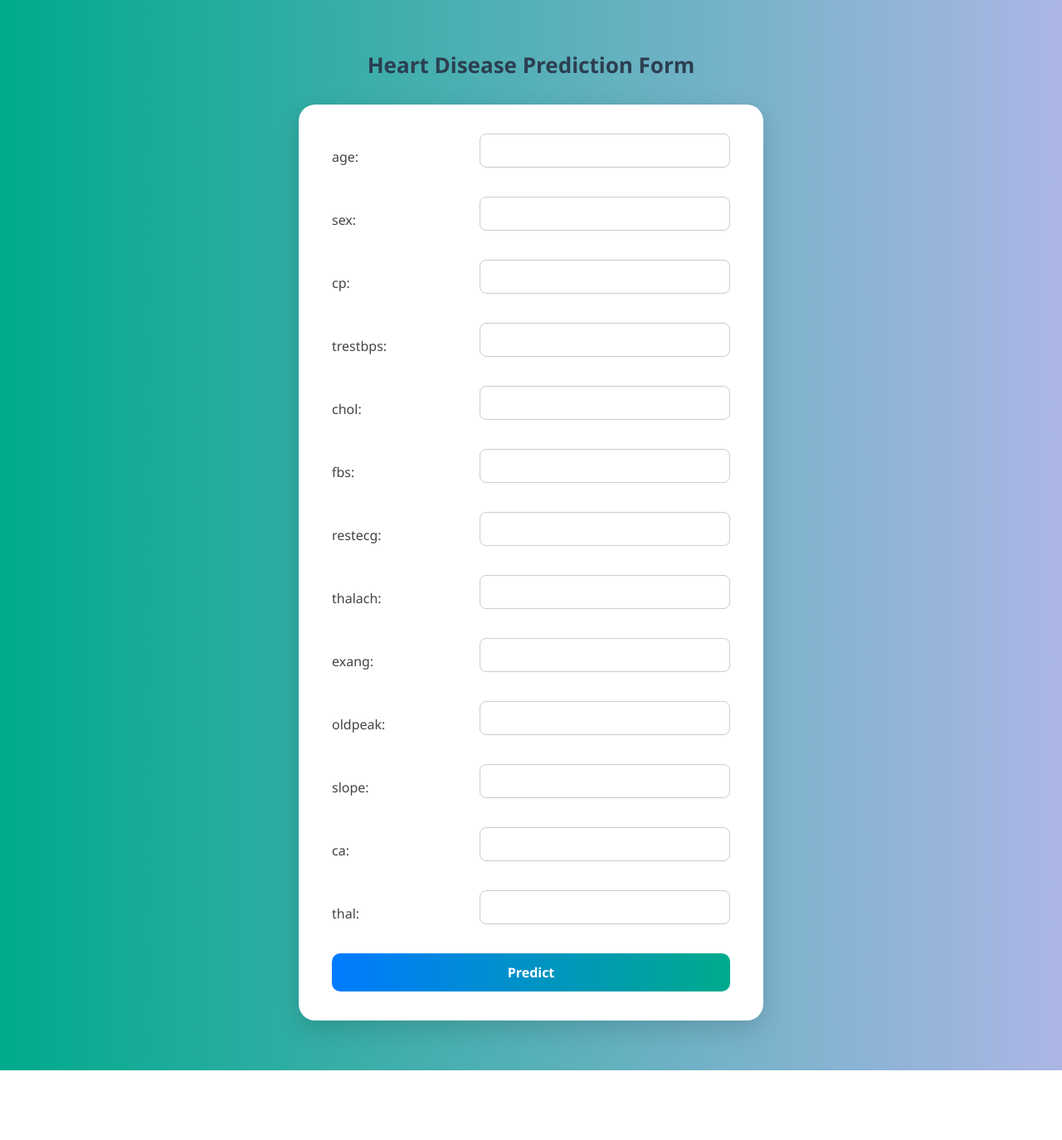
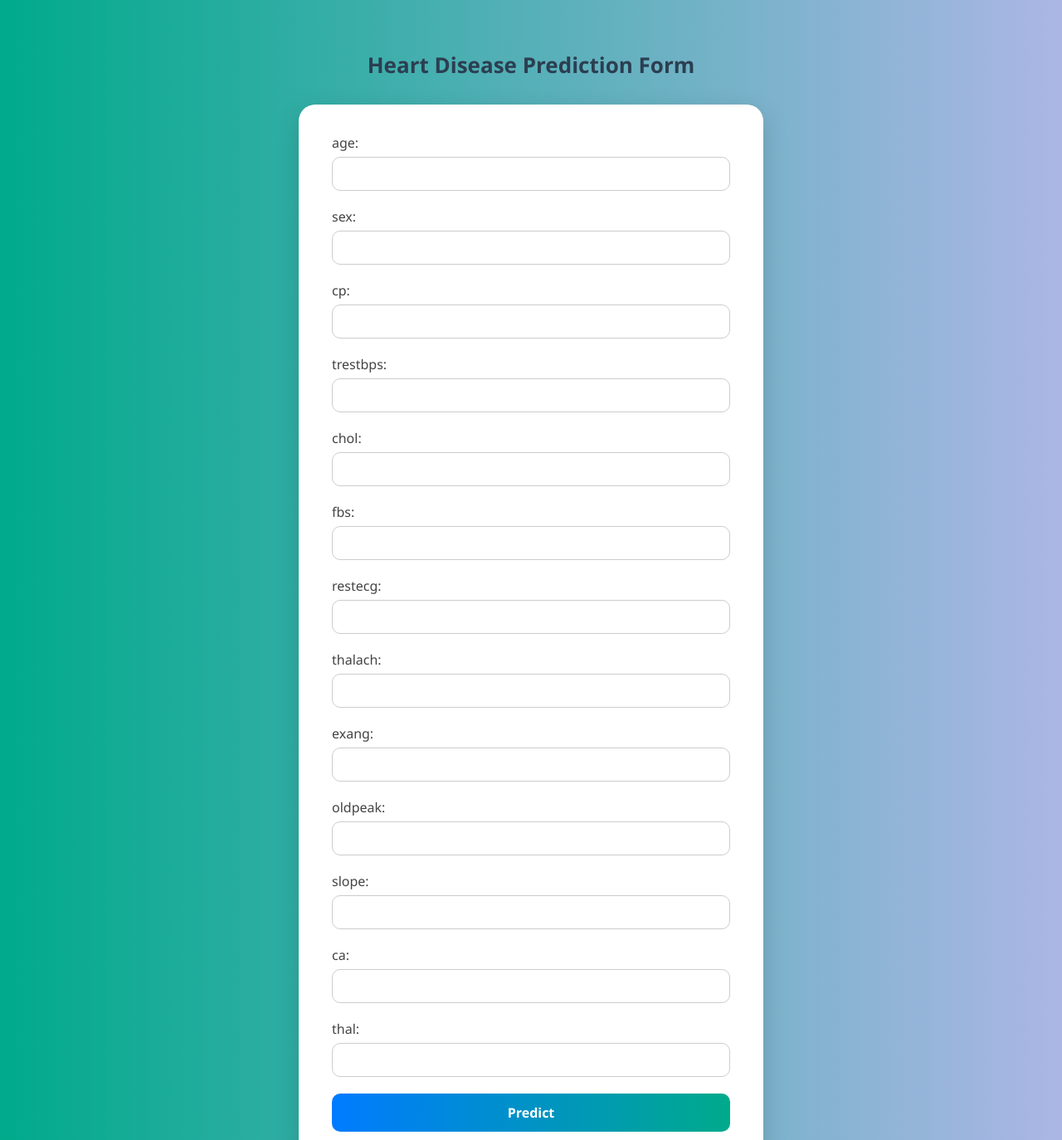
Before and after one commit to shristi76/heart_disease_prediction, a Flask app: page / in a window 1280 px wide. Shown: the top 1374 px of the page at 83% size. Before the commit the page ends 1290 px from the top, so only its background shows below. Run offline with Flask 3, Linux system fonts and the light colour scheme; parts of the project's set-up code (start-up, migrations or seed data) failed here and were passed over.

Commit message:
second commit

```diff
--- a/static/style.css
+++ b/static/style.css
@@ -123,31 +123,3 @@ h3 {
         padding: 25px 20px;
     }
 }
-
-
-
-/* Flex row for label + input */
-.form-row {
-    display: flex;
-    align-items: center;
-    margin-bottom: 15px;
-}
-
-/* Label on the left */
-.form-row label {
-    width: 35%;
-    min-width: 120px;
-    margin-right: 10px;
-    font-weight: 500;
-    color: #444;
-}
-
-/* Input on the right */
-.form-row input[type="text"] {
-    flex: 1;
-    padding: 10px;
-    border: 1px solid #ccc;
-    border-radius: 8px;
-    font-size: 14px;
-    transition: all 0.3s ease;
-}
--- a/templates/index.html
+++ b/templates/index.html
@@ -11,11 +11,9 @@
             <h2>Heart Disease Prediction Form</h2>
             <form action="/predict" method="post">
                 {% for field in ['age', 'sex', 'cp', 'trestbps', 'chol', 'fbs', 'restecg',
-                                 'thalach', 'exang', 'oldpeak', 'slope', 'ca', 'thal'] %}
-                    <div class="form-row">
-                        <label>{{ field }}:</label>
-                        <input type="text" name="{{ field }}" required>
-                    </div>
+                                'thalach', 'exang', 'oldpeak', 'slope', 'ca', 'thal'] %}
+                    <label>{{ field }}:</label>
+                    <input type="text" name="{{ field }}" required>
                 {% endfor %}
                 <input type="submit" value="Predict">
             </form>
```
